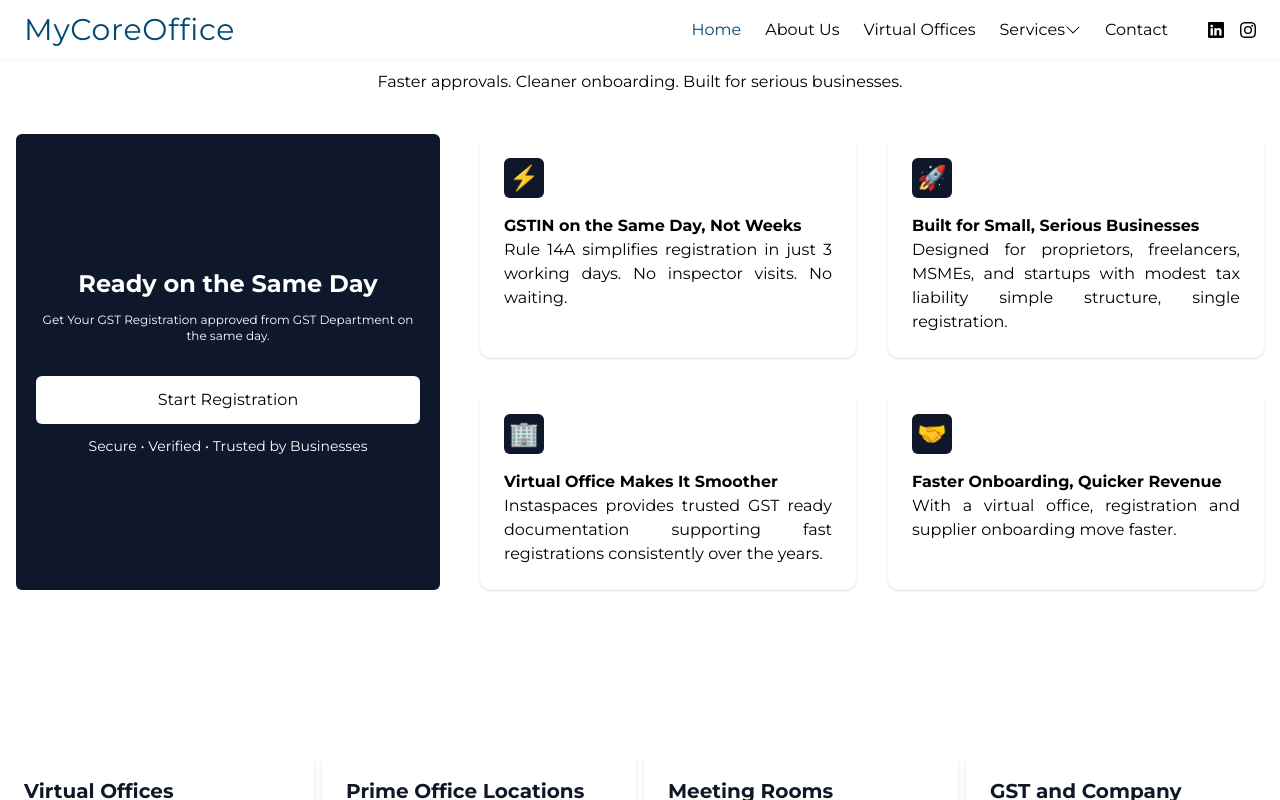
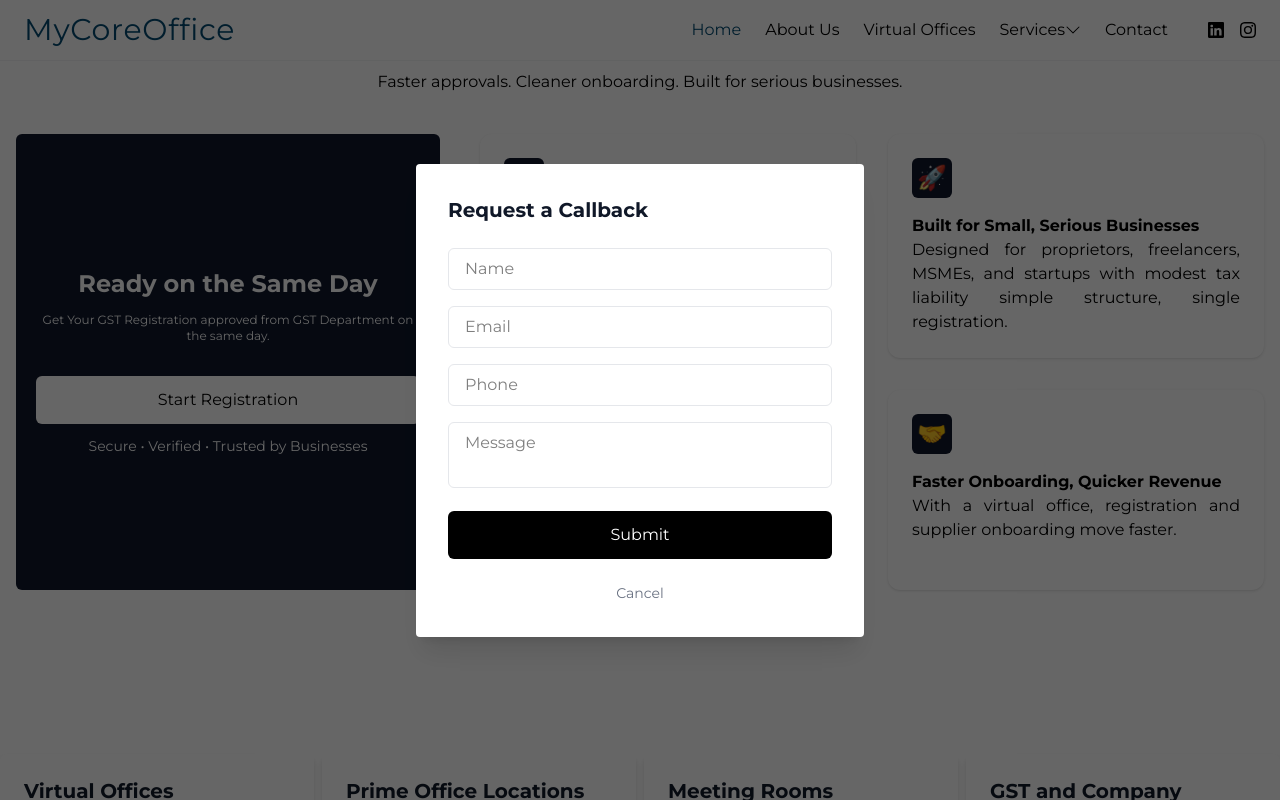
Before and after one commit to eklavyapopli-ship-it/Mycoreoffice, a Next.js app: page / in a window 1280 px wide. Both pictures are taken after a click on the button "Start Registration". Shown: the part 1943-2743 px from the top of the page. Built offline with nearby package versions, Linux system fonts and the light colour scheme.

Commit message:
minor updates

```diff
--- a/app/(home)/components/gst.tsx
+++ b/app/(home)/components/gst.tsx
@@ -1,5 +1,7 @@
-
-
+"use client";
+import { useState } from "react";
+import { toast, Toaster } from "react-hot-toast";
+import { Loader2 } from "lucide-react";
 
 const benefits = [
   { name: "GSTIN on the Same Day, Not Weeks", img: "⚡️",description:"Rule 14A simplifies registration in just 3 working days. No inspector visits. No waiting."},
@@ -9,11 +11,55 @@ const benefits = [
 ];
 
 export function GST() {
+    const [loading, setLoading] = useState(false);
+  const [openForm, setOpenForm] = useState(false);
+
+  const [form, setForm] = useState({
+    name: "",
+    email: "",
+    phone: "",
+    message: "",
+  });
+
+  const handleSubmit = async (e: React.FormEvent) => {
+    e.preventDefault();
+    setLoading(true);
+
+    try {
+      const res = await fetch("/api/form", {
+        method: "POST",
+        headers: { "Content-Type": "application/json" },
+        body: JSON.stringify(form),
+      });
+
+         if (!res.ok) {
+
+        let msg = "Failed";
+        try {
+          const data = await res.json();
+          msg = data?.error || data?.message || msg;
+           toast.error(msg);
+        } catch {}
+        throw new Error(msg);
+      }
+
+      const data = await res.json();
+
+     setForm({ name: "", email: "", phone: "", message: "" });
+      toast.success("Enquiry sent successfully");
+    } catch (error) {
+      alert("Something went wrong");
+    } finally {
+      setLoading(false);
+      setOpenForm(false);
+    }
+  };
   return (
     <section className="w-full pt-10 pb-26">
+       <Toaster position="top-right" />
       <div className="max-w-7xl mx-auto px-4 ">
 
-        {/* Heading */}
+
         <h1 className="text-sm text-center mb-2"><span className="py-1 px-2 rounded-full  bg-linear-to-r from-cyan-100 via-blue-300 to-blue-300   ">GST Registration</span></h1>
         <h1
           className={`text-2xl md:text-5xl mb-3 text-center `}
@@ -26,11 +72,82 @@ export function GST() {
             <div className="w-sm text-center flex flex-col gap-3">
             <h1 className=" text-center text-2xl font-bold">Ready on the Same Day</h1>
             <p className="text-xs">Get Your GST Registration  approved from GST Department on the same day.</p>
-            <button className="bg-white mt-5 text-black px-5 py-3 rounded-md">Start Registration</button>
+            <button  aria-label="registration"  onClick={() => setOpenForm(true)} className="bg-white mt-5 text-black px-5 py-3 rounded-md">Start Registration</button>
             <p className="text-sm">Secure • Verified • Trusted by Businesses</p>
             </div>
+
+
+      {openForm && (
+        <div className="fixed inset-0 bg-black/60 flex items-center justify-center z-50 px-4">
+
+          <div className="bg-white rounded-sm shadow-xl p-8 w-full max-w-md">
+
+            <h1 className="text-xl font-semibold text-gray-900">
+              Request a Callback
+            </h1>
+
+            <form onSubmit={handleSubmit} className="mt-6 space-y-4 text-black">
+
+              <input
+                type="text"
+                placeholder="Name"
+                value={form.name}
+                onChange={(e) => setForm({ ...form, name: e.target.value })}
+                className="w-full border border-gray-200 px-4 py-2 rounded-md"
+                required
+              />
+
+              <input
+                type="email"
+                placeholder="Email"
+                value={form.email}
+                onChange={(e) => setForm({ ...form, email: e.target.value })}
+                className="w-full border-gray-200 border px-4 py-2 rounded-md"
+                required
+              />
+
+              <input
+                type="tel"
+                placeholder="Phone"
+                maxLength={10}
+                value={form.phone}
+                onChange={(e) => setForm({ ...form, phone: e.target.value })}
+                className="w-full border-gray-200 border px-4 py-2 rounded-md"
+                required
+              />
+
+              <textarea
+                rows={2}
+                placeholder="Message"
+                value={form.message}
+                onChange={(e) => setForm({ ...form, message: e.target.value })}
+                className="w-full border-gray-200 border px-4 py-2 rounded-md resize-none"
+              />
+
+              <button
+                type="submit"
+                disabled={loading}
+                className="w-full bg-black text-white py-3 rounded-md flex justify-center items-center gap-2"
+              >
+                {loading && <Loader2 className="h-4 w-4 animate-spin" />}
+                {loading ? "Sending..." : "Submit"}
+              </button>
+
+              <button
+                type="button"
+                onClick={() => setOpenForm(false)}
+                className="w-full mt-2 text-sm text-gray-500"
+              >
+                Cancel
+              </button>
+
+            </form>
+          </div>
+
         </div>
-        {/* Grid */}
+      )}
+        </div>
+
         <div className="grid grid-cols-1 sm:grid-cols-2 gap-8">
 
           {benefits.map((item, index) => (
--- a/app/(home)/components/hero2.tsx
+++ b/app/(home)/components/hero2.tsx
@@ -139,7 +139,7 @@ export default function Hero2() {
   type="submit"
   disabled={loading}
   className="w-full mt-4 bg-white text-black py-3 rounded-md text-sm font-medium
-             hover:bg-red-950 hover:text-white border transition flex items-center justify-center gap-2
+           cursor-pointer border transition flex items-center justify-center gap-2
              disabled:opacity-70 disabled:cursor-not-allowed"
 >
   {loading && <Loader2 className="h-4 w-4 animate-spin text-white " />}
--- a/app/(home)/components/services.tsx
+++ b/app/(home)/components/services.tsx
@@ -190,26 +190,26 @@ export default function ServicesSection() {
               <div className="space-y-3 text-black">
                 <input
                   placeholder="Name"
-                  className="w-full border px-4 py-2 rounded-md"
+                  className="w-full border border-gray-300 px-4 py-2 rounded-md"
                    value={data.name}
   onChange={(e) => setData({ ...data, name: e.target.value })}
                 />
                 <input
                   placeholder="Email"
                   type="email"
-                  className="w-full border px-4 py-2 rounded-md"
+                  className="w-full border border-gray-300 px-4 py-2 rounded-md"
                    value={data.email}
   onChange={(e) => setData({ ...data, email: e.target.value })}
 
                 />
                 <input
                   placeholder="Phone" minLength={10}
-                  className="w-full border px-4 py-2 rounded-md"
+                  className="w-full border border-gray-300 px-4 py-2 rounded-md"
                  value={data.phone}
   onChange={(e) => setData({ ...data, phone: e.target.value })}
                 />
                 <textarea maxLength={50} minLength={5}
-                  className="w-full border px-4 py-2 rounded-md"
+                  className="w-full border border-gray-300 px-4 py-2 rounded-md"
                   rows={3}
                   value={data.message}
                   onChange={(e) =>
@@ -291,21 +291,16 @@ function ProductBlock({
         <p>✔ Pan-India address availability</p>
       </div>
       {/* CTA */}
-      <div className="mt-8 grid grid-cols-2 gap-3">
+
         <button
           onClick={onEnquiry}
-          className="bg-black text-white py-2.5 rounded-lg text-sm font-medium hover:bg-gray-900 transition"
+          className="bg-black mt-8 text-white py-2.5 rounded-lg text-sm font-medium hover:bg-gray-900 transition"
         >
           Send Enquiry
         </button>
 
-        <button
-          onClick={() => router.push(`/${link}`)}
-          className="border border-gray-300 text-gray-900 py-2.5 rounded-lg text-sm font-medium hover:border-black transition"
-        >
-          View Details
-        </button>
-      </div>
+
+
     </div>
   );
 }
--- a/app/(home)/components/virtual-offices.tsx
+++ b/app/(home)/components/virtual-offices.tsx
@@ -50,7 +50,6 @@ export default function ProductsPage({ limit }: any) {
     setOpen(false);
   };
 
-  /* ---------------- DATABASE ---------------- */
   const sendToDatabase = async () => {
     setLoading(true);
     setError("");
@@ -153,7 +152,7 @@ setOpen(false);
                   onClick={() =>
                     openEnquiry(`I want to enquire about Virtual Office in ${product.name}`)
                   }
-                  className="md:hidden w-full bg-red-950  text-white py-2.5 rounded-sm transition"
+                  className="md:hidden w-full border   text-black py-2.5 rounded-sm transition"
                 >
                   Send Enquiry
                 </button>
@@ -165,7 +164,7 @@ setOpen(false);
 
         <div className="flex justify-center mt-12">
           <div
-            className="text-md p-3  rounded-md hover:bg-blue-900 hover:text-white text-black border cursor-pointer relative group"
+            className="text-md p-3  rounded-md  text-black border cursor-pointer relative group"
             onClick={() => setShowAll(!showAll)}
           >
             {toggleText}
@@ -174,7 +173,7 @@ setOpen(false);
         </div>
       </motion.motion.div>
 
-      {/* POPUP FORM */}
+
       {open && (
         <div className="fixed inset-0 flex items-end md:items-center justify-center bg-black/40 z-50 px-4">
           <div className="bg-white text-black w-full md:w-[420px] p-5  rounded-md shadow-lg">
--- a/components/Navbar.tsx
+++ b/components/Navbar.tsx
@@ -110,14 +110,14 @@ export default function Navbar() {
 
         {/* Mobile Toggle */}
         <div className="lg:hidden">
-          <button
+          <div
             onClick={() => setMobileOpen(!mobileOpen)}
             className="p-2 border rounded-md"
           >
             {mobileOpen ? "X" : <svg xmlns="http://www.w3.org/2000/svg" width="16" height="16" fill="currentColor" className="bi bi-list" viewBox="0 0 16 16">
   <path fillRule="evenodd" d="M2.5 12a.5.5 0 0 1 .5-.5h10a.5.5 0 0 1 0 1H3a.5.5 0 0 1-.5-.5m0-4a.5.5 0 0 1 .5-.5h10a.5.5 0 0 1 0 1H3a.5.5 0 0 1-.5-.5m0-4a.5.5 0 0 1 .5-.5h10a.5.5 0 0 1 0 1H3a.5.5 0 0 1-.5-.5"/>
 </svg>}
-          </button>
+          </div>
         </div>
       </div>
 
```
